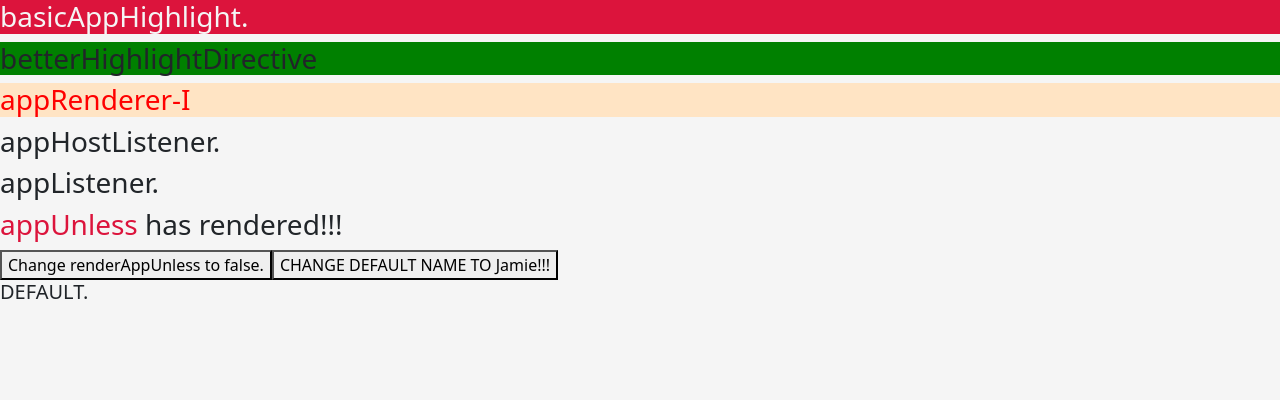
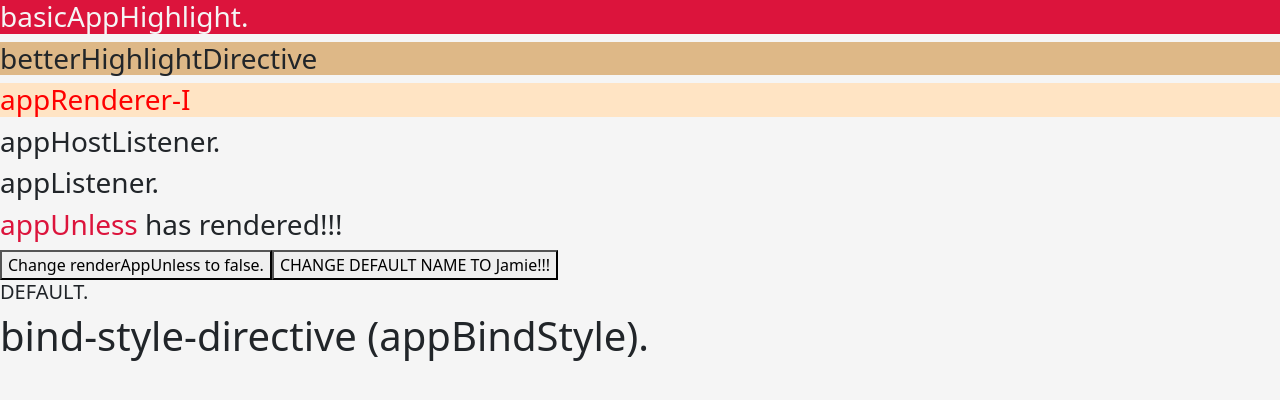
Before and after one commit to dho1115/fictional-business, an Angular app: page / in a window 1280 px wide. Shown: the top 400 px of the page. Built offline with nearby package versions, Linux system fonts and the light colour scheme.

Commit message:
@HostBinding practice.

```diff
--- /dev/null
+++ b/src/app/@HostBinding/bind-style.directive.ts
@@ -0,0 +1,15 @@
+import { Directive, HostBinding, HostListener } from '@angular/core';
+
+@Directive({
+  selector: '[appBindStyle]'
+})
+export class BindStyleDirective {
+  @HostBinding('style') bindStyles: {}
+
+  @HostListener('click') styles() {
+    this.bindStyles = { color: 'whitesmoke', backgroundColor: 'black' };
+  }
+
+  constructor() { }
+
+}
--- a/src/app/StructuralDirectives/Setters/set-i.directive.ts
+++ b/src/app/StructuralDirectives/Setters/set-i.directive.ts
@@ -1,4 +1,4 @@
-import { Directive, Input, TemplateRef, ViewContainerRef } from '@angular/core';
+import { Directive, Input, TemplateRef, ViewContainerRef, Output } from '@angular/core';
 
 @Directive({
   selector: '[addGreeting]'
@@ -7,9 +7,11 @@ export class SetIDirective {
   @Input() set addGreeting(person: string) {
     if (person) {
       console.log(`Hello, ${person}!!!`);
+      console.log({ template: this.template, viewContainer: this.viewContainer });
       this.viewContainer.createEmbeddedView(this.template);
     } else {
       console.log('Hello... some person who does not have a name... nice to meet you, all the same!!!');
+      console.log({ template: this.template, viewContainer: this.viewContainer });
       this.viewContainer.clear();
     }
   }
--- a/src/app/app.component.html
+++ b/src/app/app.component.html
@@ -1,5 +1,5 @@
  <h3 basicAppHighlight>basicAppHighlight.</h3>
- <h3 appBetterHighlightDirective [defaultColor]="'green'" [highlightColor]="'lightgray'">betterHighlightDirective</h3>
+ <h3 appBetterHighlightDirective>betterHighlightDirective</h3>
  <h3 appRendererI >appRenderer-I</h3>
 
  <div>
@@ -34,3 +34,9 @@
  <ng-template [ngIf] = false>
     <h1>ng-template has rendered.</h1>
  </ng-template>
+
+ <!----- BIND STYLE DIRECTIVE ------>
+ <div>
+    <h1 appBindStyle>bind-style-directive (appBindStyle).</h1>
+ </div>
+ <!--------------------------------->
--- a/src/app/app.module.ts
+++ b/src/app/app.module.ts
@@ -33,6 +33,7 @@ import { HostListenerDirective } from './@HostListener/host-listener.directive';
 import { ListenerDirective } from './renderer-listen/listener.directive';
 import { UnlessDirective } from './unless.directive';
 import { SetIDirective } from './StructuralDirectives/Setters/set-i.directive';
+import { BindStyleDirective } from './@HostBinding/bind-style.directive';
 @NgModule({
   declarations: [
     AppComponent,
@@ -65,7 +66,8 @@ import { SetIDirective } from './StructuralDirectives/Setters/set-i.directive';
     HostListenerDirective,
     ListenerDirective,
     UnlessDirective,
-    SetIDirective
+    SetIDirective,
+    BindStyleDirective
   ],
   imports: [
     BrowserModule,
--- a/src/app/better-highlight-directive.directive.ts
+++ b/src/app/better-highlight-directive.directive.ts
@@ -7,11 +7,11 @@ import { Directive, Renderer2, OnInit, ElementRef, HostListener, HostBinding, In
 export class BetterHighlightDirectiveDirective implements OnInit {
   @HostBinding('style.backgroundColor') backgroundColor: string = 'purple';
   @HostBinding('style.border') border: string;
-  @Input() defaultColor: string = 'transparent';
+  @Input() defaultColor: string = 'burlywood';
   @Input() highlightColor: string = 'yellow';
 
   currentColor: string = 'green';
-  constructor( private elRef: ElementRef, private renderer: Renderer2 ) { }
+  constructor( private elRef: ElementRef, /* private renderer: Renderer2 */ ) { }
 
   ngOnInit() {
     //https://angular.io/api/core/Renderer2
```
